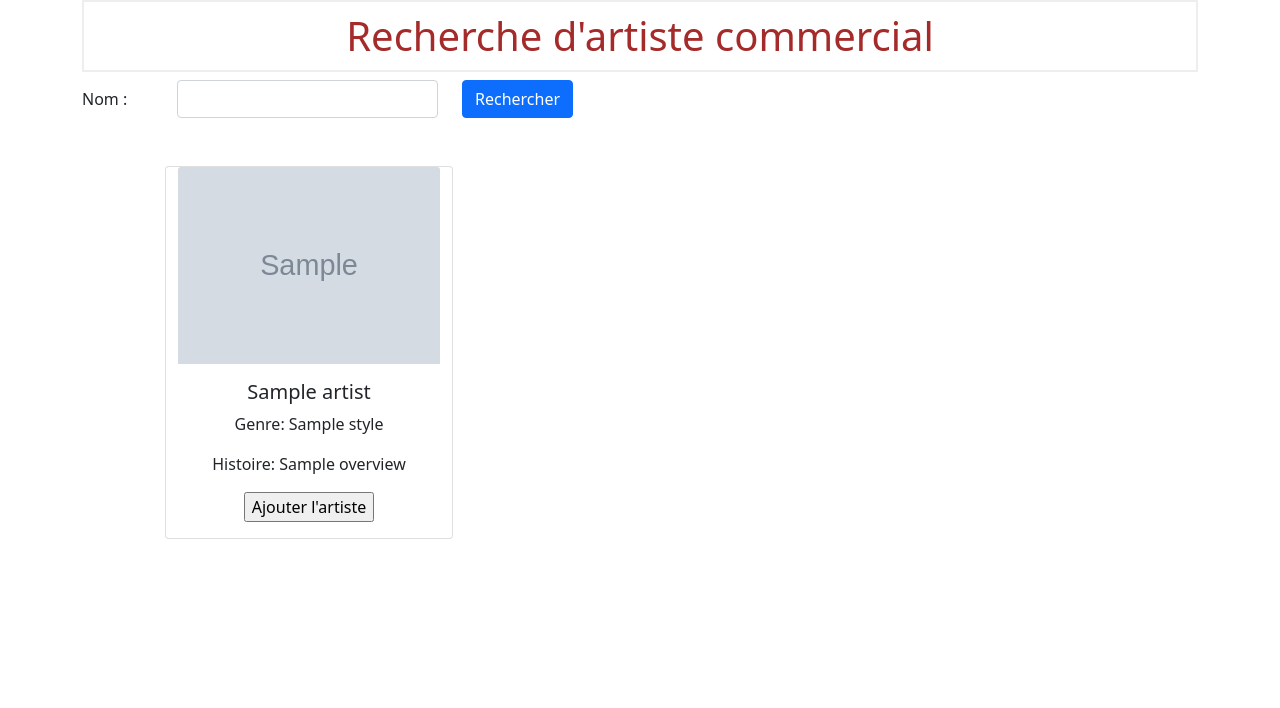
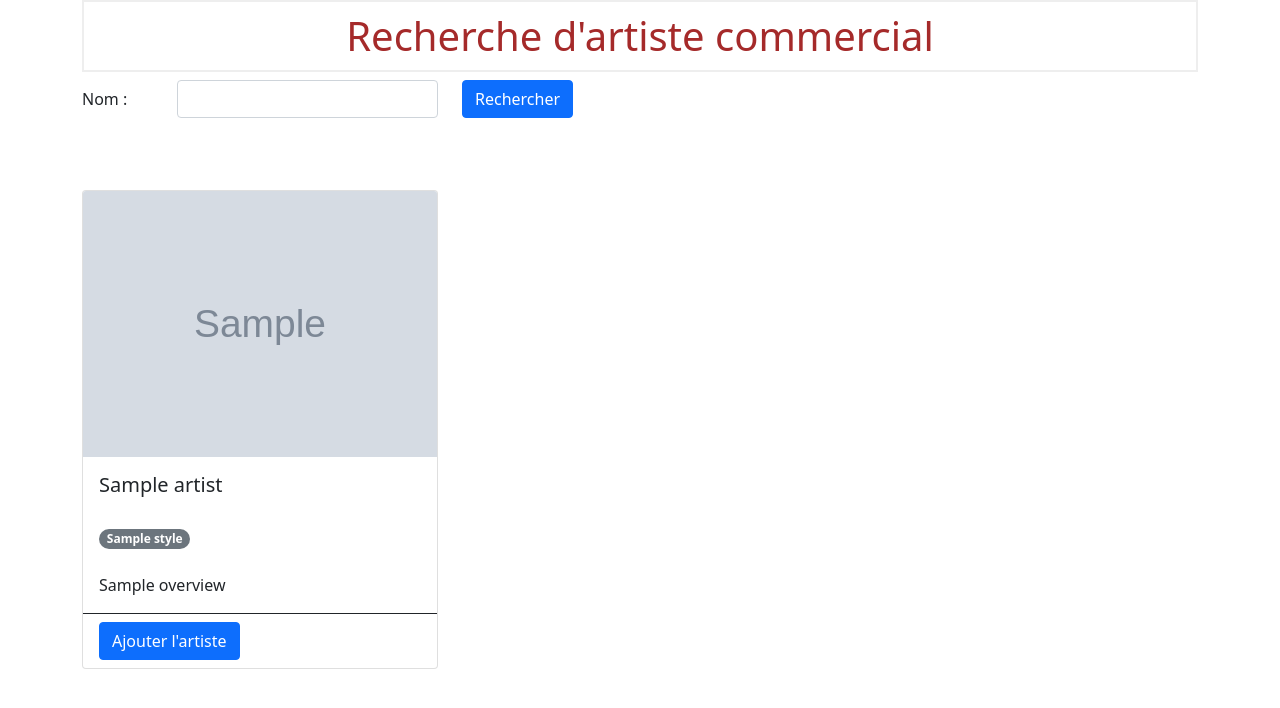
Before and after one commit to paloindici/MusicLink, a Flask app: template templates/recherche_commercial.html in a window 1280 px wide. Shown: the part 56-764 px from the top of the page. Run offline with Flask 2, Linux system fonts and the light colour scheme; the template is opened without the code that fills it: most values are stand-ins (such as "Sample title", 1, 10 or a date in 2020); grey boxes marked "Sample" are stand-in pictures.

Commit message:
Update - update cards search comm

```diff
--- a/static/css/style.css
+++ b/static/css/style.css
@@ -4,3 +4,10 @@ h1 {
     text-align: center;
     padding: 10px;
 }
+
+.line-clamp {
+  display: -webkit-box;
+  -webkit-line-clamp: 3;
+  -webkit-box-orient: vertical;
+  overflow: hidden;
+}
--- a/templates/recherche_commercial.html
+++ b/templates/recherche_commercial.html
@@ -14,12 +14,12 @@
         </button>
     </div>
 </form>
-
-<div class="row my-5 text-center">
+<div class="row my-5 row-cols-1 row-cols-md-3 g-4">
     {% for artistData in artistsData %}
-    <div class="card mb-3 offset-1 col-3" style="width: 18rem">
+    <div class="col">
+        <div class="card h-100">
             {% if not artistData['images'] %}
-        <p>
+            <p class="text-center text-danger">
                 No image available
             </p>
             {% else %}
@@ -27,17 +27,38 @@
             {% endif %}
             <div class="card-body">
                 <h5 class="card-title">{{artistData['artistName']}}</h5>
-            <p>Genre: {{artistData['genres'][0]}}</p>
-            <p>Histoire: {{artistData['overview']}}</p>
+                {% if not artistData['genres'] %}
+                <span class="badge rounded-pill bg-danger my-4">Pas de genres défini</span>
+                {% else %}
+                {% for style in artistData['genres'] %}
+                <span class="badge rounded-pill bg-secondary my-4">{{style}}</span>
+                {% endfor %}
+                {% endif %}
 
+
+                <div class="line-clamp">
+                    {% if not artistData['overview'] %}
+                    <span class="badge rounded-pill bg-danger my-4">Pas d'histoire défini</span>
+                    {% else %}
+                    {% for style in artistData['genres'] %}
+                    {{artistData['overview']}}
+                    {% endfor %}
+                    {% endif %}
+                </div>
+            </div>
+            <div class="card-footer bg-transparent border-dark">
                 {% if not artistData['path'] %}
                 <form action="/confirmedcommercial" method="post">
                     <input type="hidden" id="artistName" name="artistName" value={{artistData['artistName']}}>
-                <input type="submit" value="Ajouter l'artiste">
+                    <button type="submit" class="btn btn-primary">Ajouter l'artiste</button>
                 </form>
                 {% else %}
-            <p>{{artistData['artistName']}} fait déjà partie de la bibliothèque Plex</p>
+                <div class="text-center">
+                    <span class="badge rounded-pill bg-success">{{artistData['artistName']}} fait déjà partie de la bibliothèque Plex</span>
+                </div>
                 {% endif %}
+            </div>
+
         </div>
     </div>
     {% endfor %}
```
Also changed, not shown: 1 other file. Lines whose indentation alone changed are shown as unchanged.
